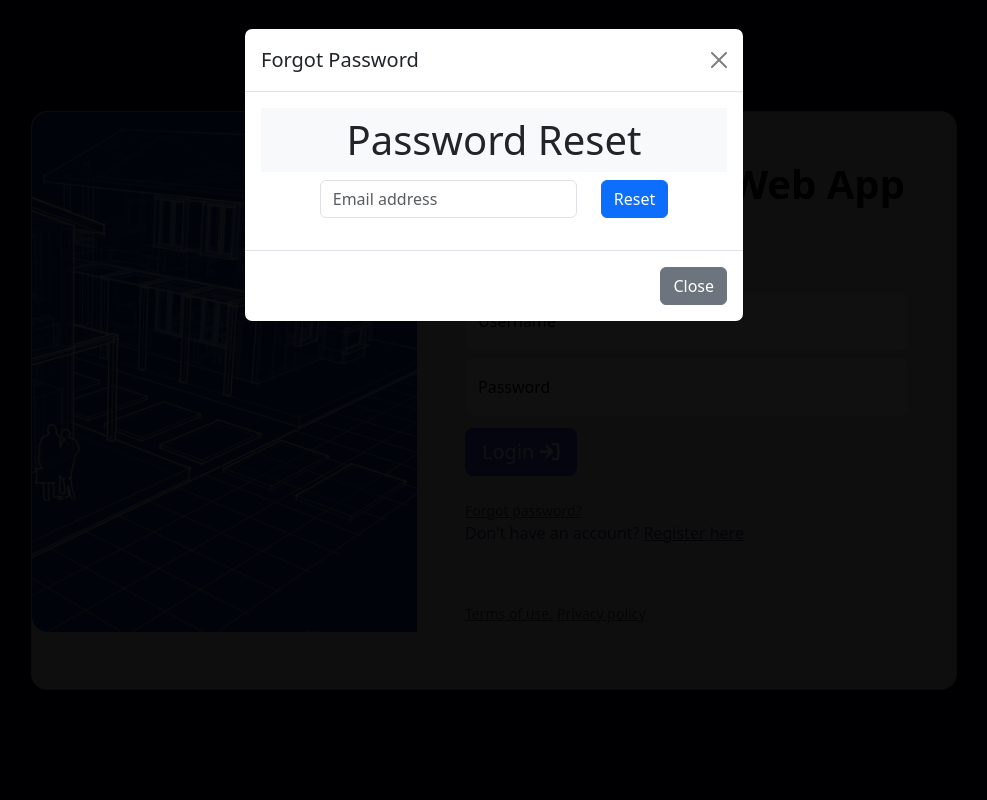
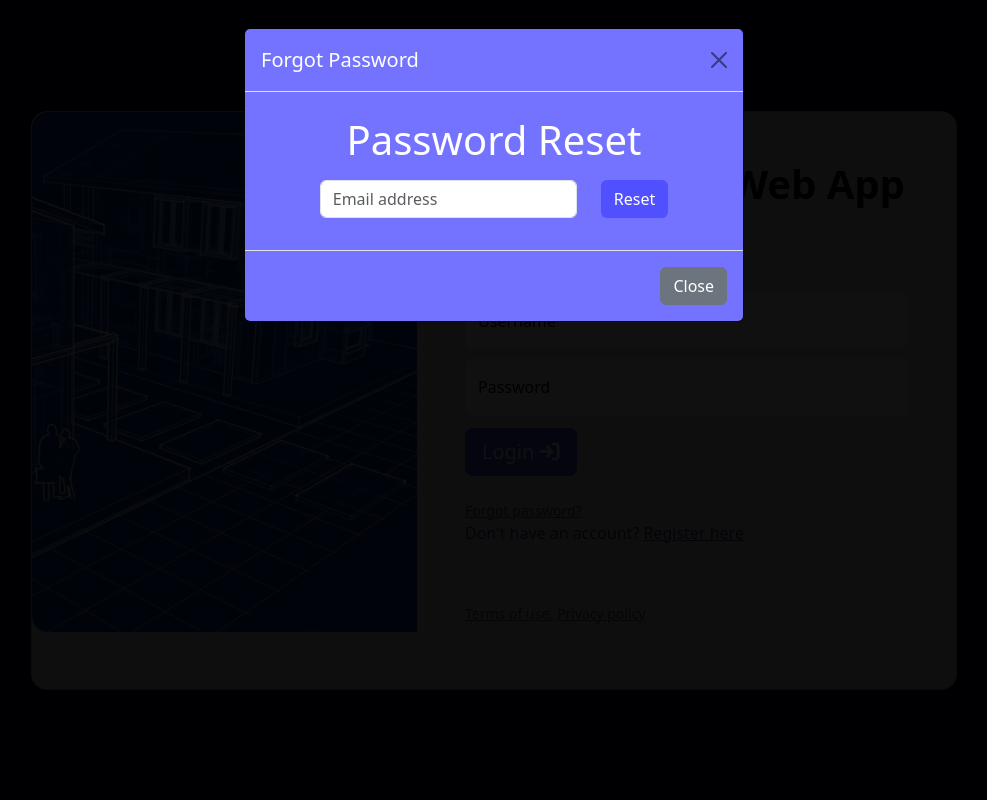
Before and after one commit to razorisuru/niwahana-app, a PHP site: page /niwahana-app/login.php in a window 1280 px wide, after a click on "Forgot password?". Shown: the whole page, without its empty margins (146-1133 px from the left). Run offline with PHP 8.4, Linux system fonts and the light colour scheme.

Commit message:
Niwahana 4.0

```diff
--- a/css/login.css
+++ b/css/login.css
@@ -13,3 +13,18 @@
     background-size: cover;
     background-position: center;
 }
+
+.modi {
+    background-color: #7373ff !important;
+    color: #ffffff !important;
+  }
+
+  .btnprofile {
+    background: #5050ff !important;
+    color: white !important;
+  }
+
+  .btnprofile:hover {
+    background: #ff6162 !important;
+    /* color: #5050ff !important; */
+  }
--- a/login.php
+++ b/login.php
@@ -115,22 +115,22 @@ if(isset($_POST['submit'])) {
     </section>
     <!-- Modal -->
     <div class="modal fade" id="forgotpassword" tabindex="-1" aria-labelledby="forgotpassword" aria-hidden="true">
-        <div class="modal-dialog">
-            <div class="modal-content">
+        <div class="modal-dialog ">
+            <div class="modal-content rounded-2 modi">
                 <div class="modal-header">
                     <h1 class="modal-title fs-5" id="forgotpassword">Forgot Password</h1>
                     <button type="button" class="btn-close" data-bs-dismiss="modal" aria-label="Close"></button>
                 </div>
                 <div class="modal-body">
                     <div class="">
-                        <h1 class="display-6 text-center p-2 bg-light">Password Reset</h1>
+                        <h1 class=" text-center p-2">Password Reset</h1>
                         <form action="mail/forgot_password_process.php" method="post">
-                            <div class="row mb-3 justify-content-md-center">
+                            <div class="row mb-3 justify-content-center">
                                 <div class="col-auto">
                                     <input type="email" name="email" placeholder="Email address" class="form-control">
                                 </div>
                                 <div class="col-auto">
-                                    <button type="submit" class="btn btn-primary" name="reset">Reset</button>
+                                    <button type="submit" class="btn btnprofile" name="reset">Reset</button>
                                 </div>
                             </div>
                         </form>
```
Also changed, not shown: mail/change_password.php (+16 -11 lines), mail/forgot_password_process.php (+25 -3 lines), mail/success.php (+10 -3 lines).
